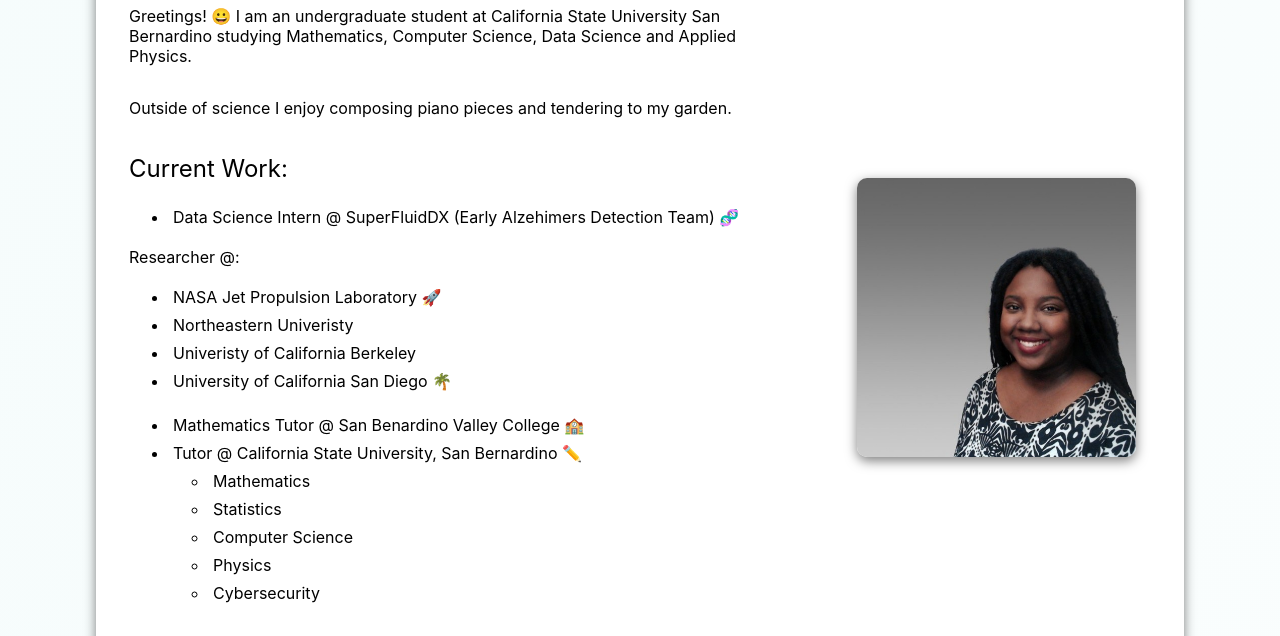
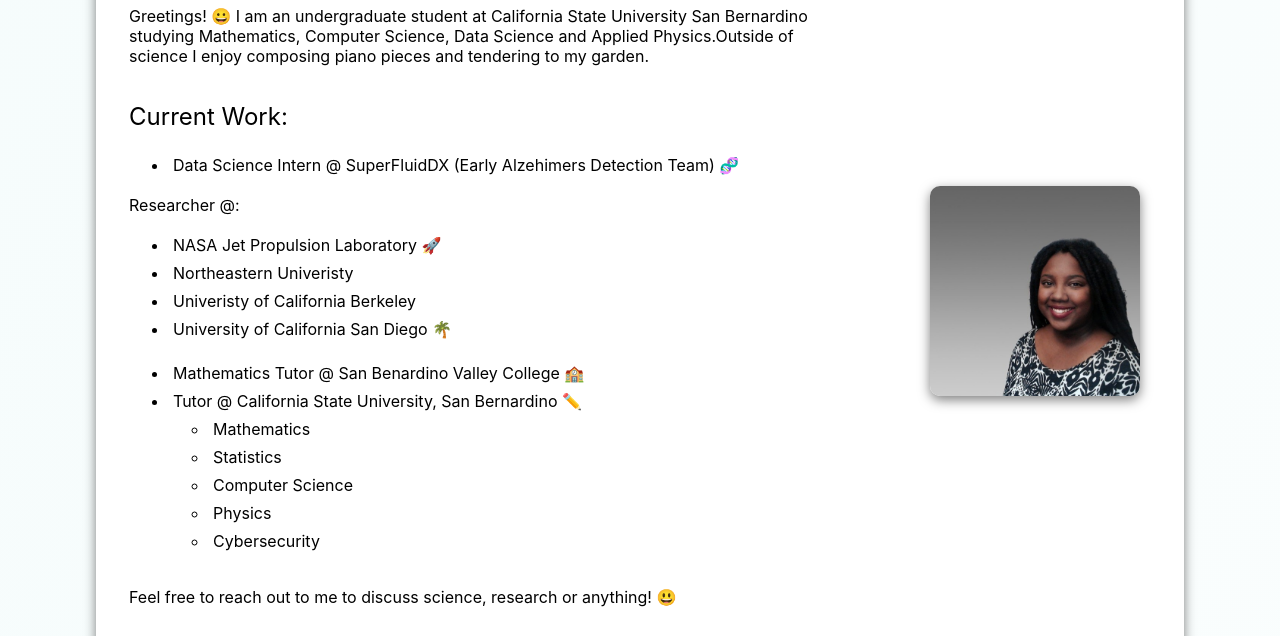
Before and after one commit to wardcheyenne/wardcheyenne, a plain HTML site: page index.html in a window 1280 px wide. Shown: the part 161-797 px from the top of the page. Drawn offline with Linux system fonts and the light colour scheme.

Commit message:
Update index.html

```diff
--- a/index.html
+++ b/index.html
@@ -17,8 +17,7 @@
 				<a href = "https://github.com/wardcheyenne/notes" class = "main-links">Notes</a>
 			</div>
 			<div class = "content-left">
-		     	<p>Greetings! &#128512; I am an undergraduate student at California State University San Bernardino studying Mathematics, Computer Science, Data Science and Applied Physics.</p>
-		        <p>Outside of science I enjoy composing piano pieces and tendering to my garden.</p>
+		     	<p>Greetings! &#128512; I am an undergraduate student at California State University San Bernardino studying Mathematics, Computer Science, Data Science and Applied Physics.Outside of science I enjoy composing piano pieces and tendering to my garden.</p>
 				<div id = "current-work">
 					<h2>Current Work:</h2>
 					<ul>
```
